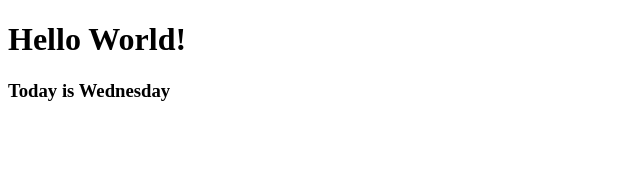
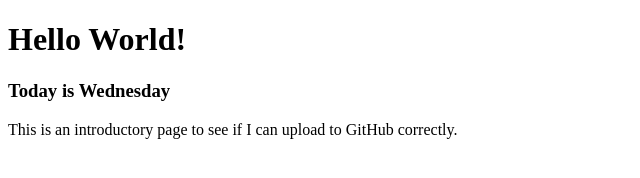
Before and after one commit to prelesnik/new-project, a plain HTML site: page index.html in a window 1280 px wide. Shown: the whole page, without its empty margins (0-640 px from the left). Drawn offline with Linux system fonts and the light colour scheme.

Commit message:
added a paragraph to the homepage

```diff
--- a/index.html
+++ b/index.html
@@ -9,6 +9,8 @@
 </head>
 <body>
     <h1>Hello World!</h1>
-<h3>Today is Wednesday</h3>
+    <h3>Today is Wednesday</h3>
+
+    <p>This is an introductory page to see if I can upload to GitHub correctly.</p>
 </body>
 </html>
```
